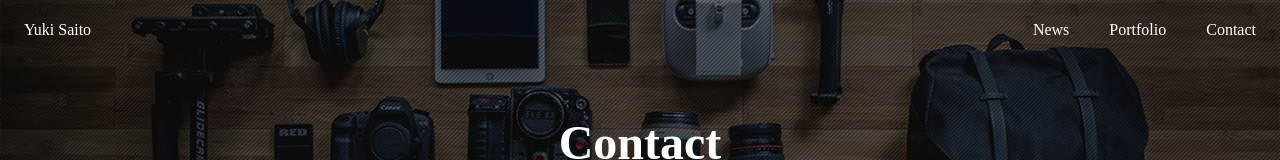
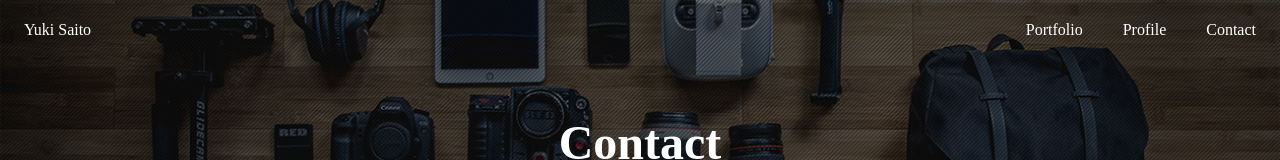
Before and after one commit to 7sprinkle/my-next-project, a Next.js app: page /contact in a window 1280 px wide. Shown: the top 160 px of the page. Built offline with nearby package versions, Linux system fonts and the light colour scheme.

Commit message:
fixed menu

```diff
--- a/app/_componets/Menu/index.tsx
+++ b/app/_componets/Menu/index.tsx
@@ -16,10 +16,10 @@ export default function Menu() {
       <nav className={cx(styles.nav, isOpen && styles.open)}>
         <ul className={styles.items}>
           <li>
-            <Link href="/news">News</Link>
+            <Link href="/news">Portfolio</Link>
           </li>
           <li>
-            <Link href="/members">Portfolio</Link>
+            <Link href="/members">Profile</Link>
           </li>
           <li>
             <Link href="/contact">Contact</Link>
--- a/app/members/layout.tsx
+++ b/app/members/layout.tsx
@@ -2,7 +2,7 @@ import Sheet from "../_componets/sheet";
 import Hero from "../_componets/Hero";
 
 export const metadata = {
-  title: "メンバー",
+  title: "プロフィール",
 }
 
 type Props = {
@@ -12,7 +12,7 @@ type Props = {
 export default function RootLayout({ children }: Props) {
   return (
     <>
-      <Hero title="Members" sub="メンバー" />
+      <Hero title="Profile" sub="プロフィール" />
       <Sheet>{children}</Sheet>
     </>
   );
--- a/app/news/layout.tsx
+++ b/app/news/layout.tsx
@@ -2,7 +2,7 @@ import Hero from "../_componets/Hero";
 import Sheet from "../_componets/sheet";
 
 export const metadata = {
-  title: "ニュース",
+  title: "作例",
 }
 
 type Props = {
@@ -14,7 +14,7 @@ export const revalidate = 60;
 export default function NewsLayout({ children }: Props) {
   return (
     <>
-      <Hero title="News" sub="ニュース" />
+      <Hero title="Portfolio" sub="作例" />
       <Sheet>{children}</Sheet>
     </>
   );
```
